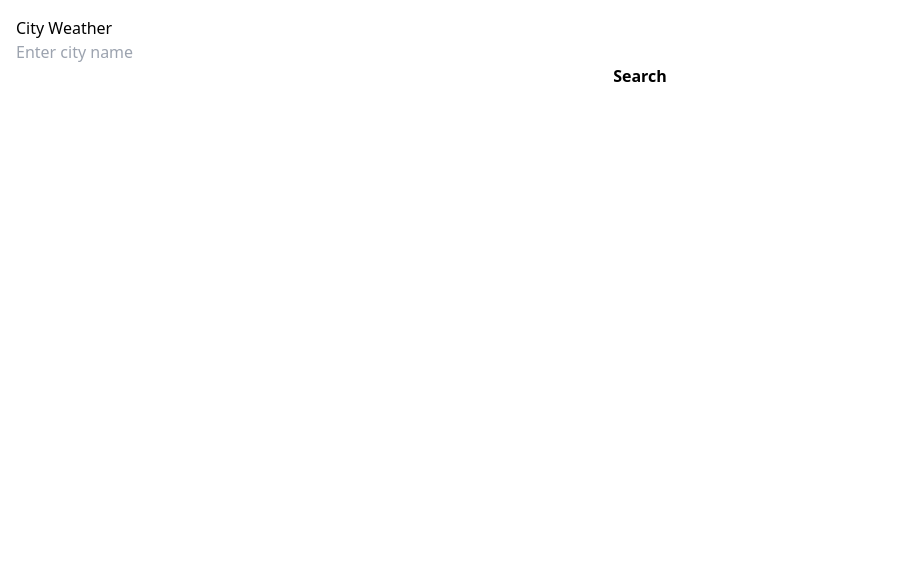
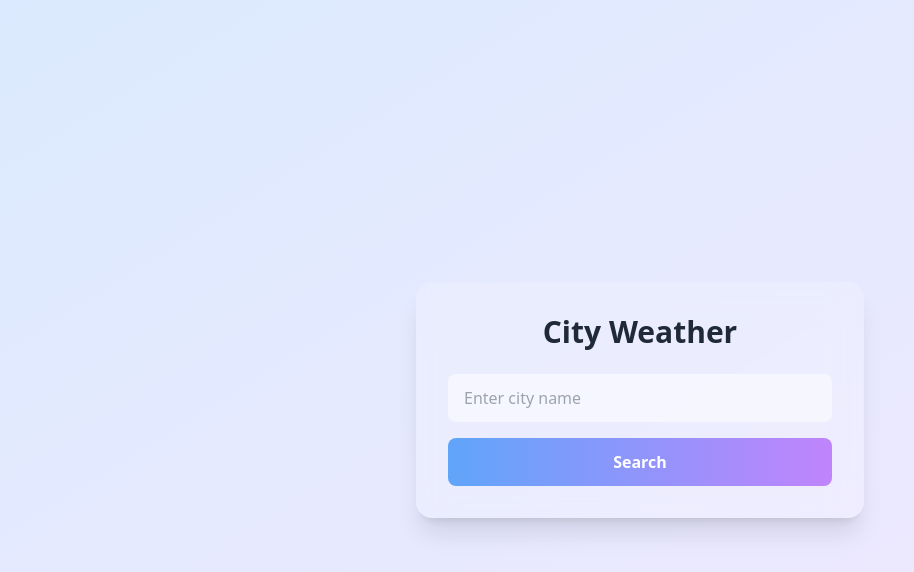
Before and after one commit to ermiasdesalegn/weather-city, a Next.js app: page / in a window 1280 px wide. Shown: the top 572 px of the page, without its empty margins (0-914 px from the left). Built offline with nearby package versions, Linux system fonts and the light colour scheme.

Commit message:
fix tailwindcss issue

```diff
--- a/tailwind.config.ts
+++ b/tailwind.config.ts
@@ -1,25 +1,31 @@
 import type { Config } from "tailwindcss";
 
-export default {
+const config: Config = {
   content: [
-    "./src/pages/**/*.{js,ts,jsx,tsx,mdx}",
-    "./src/components/**/*.{js,ts,jsx,tsx,mdx}",
-    "./src/app/**/*.{js,ts,jsx,tsx,mdx}",
+    "./app/**/*.{ts,tsx}",
+    "./pages/**/*.{ts,tsx}",
+    "./components/**/*.{ts,tsx}",
   ],
   theme: {
     extend: {
+      animation: {
+        "fade-in": "fadeIn 0.3s ease-in",
+        "pulse-slow": "pulse 3s cubic-bezier(0.4, 0, 0.6, 1) infinite",
+        spin: "spin 1.2s linear infinite",
+      },
       keyframes: {
+        fadeIn: {
+          "0%": { opacity: "0", transform: "translateY(-10px)" },
+          "100%": { opacity: "1", transform: "translateY(0)" },
+        },
         spin: {
           "0%": { transform: "rotate(0deg)" },
           "100%": { transform: "rotate(360deg)" },
         },
       },
-      animation: {
-        "fade-in": "fadeIn 0.3s ease-in",
-        "pulse-slow": "pulse 3s cubic-bezier(0.4, 0, 0.6, 1) infinite",
-        spin: "spin 1.2s linear infinite",
-      },
     },
   },
   plugins: [],
-} satisfies Config;
+};
+
+export default config;
```
